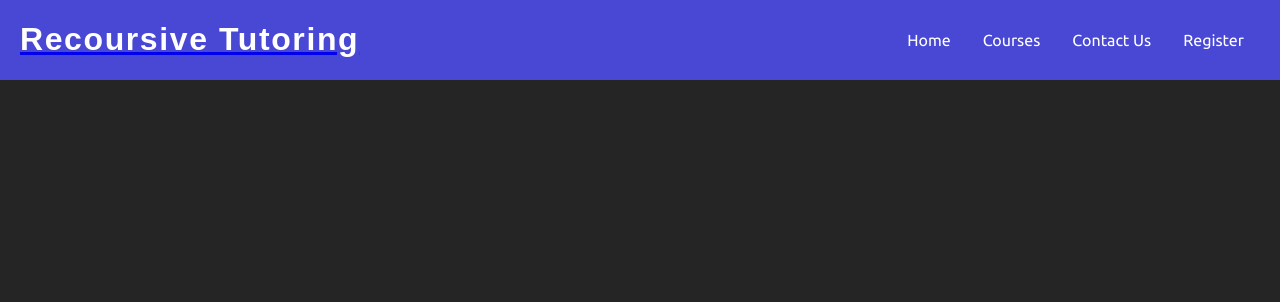
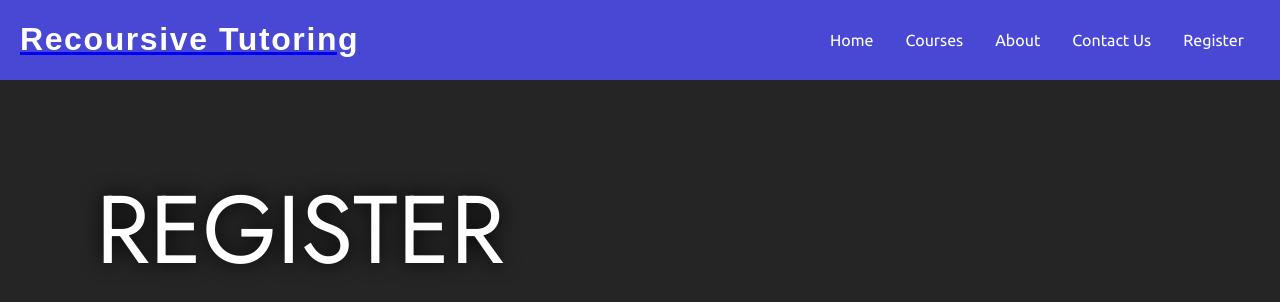
Before and after one commit to recoursivetutoring/website, a React (Vite) app: page /register in a window 1280 px wide. Shown: the top 302 px of the page. Built offline with nearby package versions, Linux system fonts and the light colour scheme; a web font is replaced by a local one.

Commit message:
added webpage for about

```diff
--- a/src/components/Card.jsx
+++ b/src/components/Card.jsx
@@ -1,5 +1,5 @@
 import React from "react";
-import "../css/card.css";
+import "../css/Card.css";
 
 const Card = (props) => {
     return (
--- a/src/components/Header.jsx
+++ b/src/components/Header.jsx
@@ -12,6 +12,7 @@ const Header = () => {
                 <ul>
                     <li><Link to="/">Home</Link></li>
                     <li><Link to="/programs">Courses</Link></li>
+                    <li><Link to="/about">About</Link></li>
                     <li><Link to="/contact">Contact Us</Link></li>
                     <li><Link to="/register">Register</Link></li>
                 </ul>
--- a/src/pages/Register.jsx
+++ b/src/pages/Register.jsx
@@ -5,6 +5,9 @@ const Register = () => {
     return (
         <>
         <Header />
+        <main>
+            <h2>Register</h2>
+        </main>
         </>
     )
 }
--- a/src/router/pagesData.jsx
+++ b/src/router/pagesData.jsx
@@ -2,6 +2,7 @@ import Home from "../pages/Home";
 import Contact from "../pages/Contact";
 import Register from "../pages/Register";
 import Programs from "../pages/Programs";
+import About from "../pages/About"
 
 const pagesData = [
   {
@@ -13,6 +14,11 @@ const pagesData = [
     path: "contact",
     element: <Contact />,
     title: "Contact Us"
+  },
+  {
+    path: "about",
+    element: <About />,
+    title: "About Us"
   },
   {
     path: "programs",
```
Also changed, not shown: src/pages/Contact.jsx (line endings or trailing spaces).
